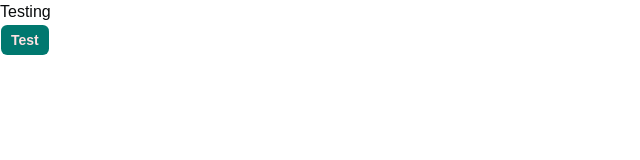
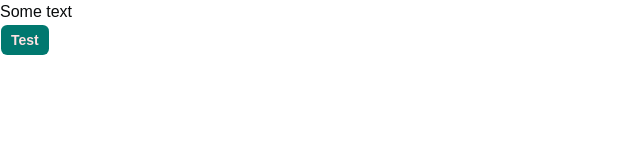
Before and after one commit to davePawww/dev-portfolio, a React (Vite) app in the folder frontend/: page / in a window 1280 px wide. Shown: the top 160 px of the page, without its empty margins (0-640 px from the left). Built offline with nearby package versions, Linux system fonts and the light colour scheme.

Commit message:
chore: motion setup

```diff
--- a/frontend/src/App.tsx
+++ b/frontend/src/App.tsx
@@ -5,7 +5,7 @@ function App() {
   return (
     <>
       <motion.div initial={{ opacity: 0 }} animate={{ opacity: 1 }}>
-        Testing
+        Some text
       </motion.div>
       <Button className="font-bold text-red-100">Test</Button>
     </>
```
